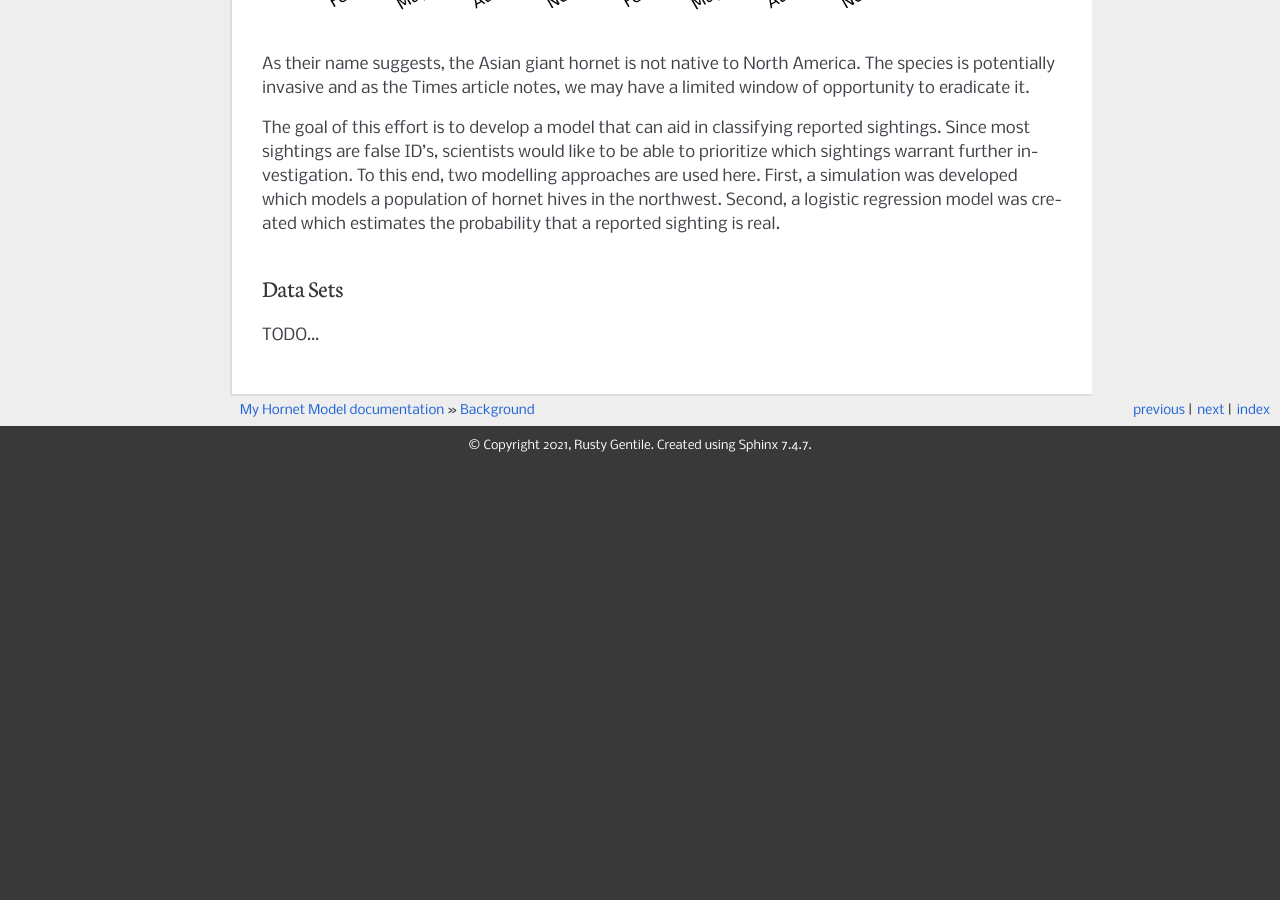
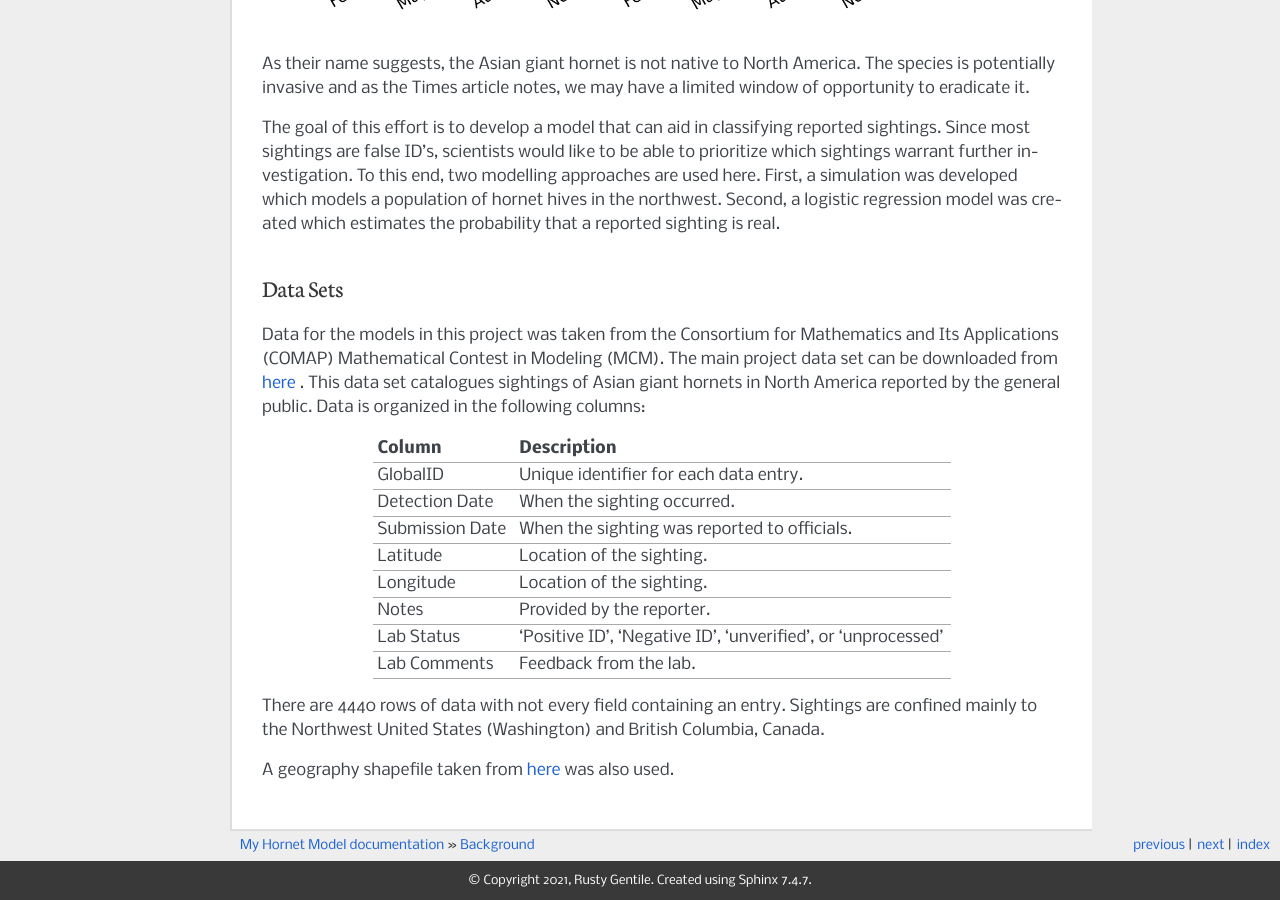
Before and after one commit to rustygentile/hornet-model, a Sphinx documentation site: the page built from doc/source/background.rst, in a window 1280 px wide and 900 px high, scrolled down 706 px. Built offline with Sphinx 7.4.7, drawn with Linux system fonts in a browser that asks for light colours; before the commit the page ends 1171 px from its top, so only the background shows below that.

Commit message:
added data description to background, added model analysis

```diff
--- a/doc/source/background.rst
+++ b/doc/source/background.rst
@@ -15,4 +15,21 @@ The goal of this effort is to develop a model that can aid in classifying report
 Data Sets
 ---------
 
-TODO...
+Data for the models in this project was taken from the Consortium for Mathematics and Its Applications (COMAP) Mathematical Contest in Modeling (MCM). The main project data set can be downloaded from `here <https://www.comap.com/undergraduate/contests/mcm/contests/2021/problems/2021_MCM_Problem_C_Data.zip>`_ . This data set catalogues sightings of Asian giant hornets in North America reported by the general public. Data is organized in the following columns:
+
+================  ==============================================================
+Column            Description
+================  ==============================================================
+GlobalID          Unique identifier for each data entry.
+Detection Date    When the sighting occurred.
+Submission Date   When the sighting was reported to officials.
+Latitude          Location of the sighting.
+Longitude         Location of the sighting.
+Notes             Provided by the reporter.
+Lab Status        'Positive ID', 'Negative ID', 'unverified', or 'unprocessed'
+Lab Comments      Feedback from the lab.
+================  ==============================================================
+
+There are 4440 rows of data with not every field containing an entry. Sightings are confined mainly to the Northwest United States (Washington) and British Columbia, Canada.
+
+A geography shapefile taken from `here <https://www.sciencebase.gov/catalog/item/51bf5940e4b0eb321c798ec9>`_ was also used.
```
Also changed, not shown: doc/source/simulation.rst (+19 -1 lines).
